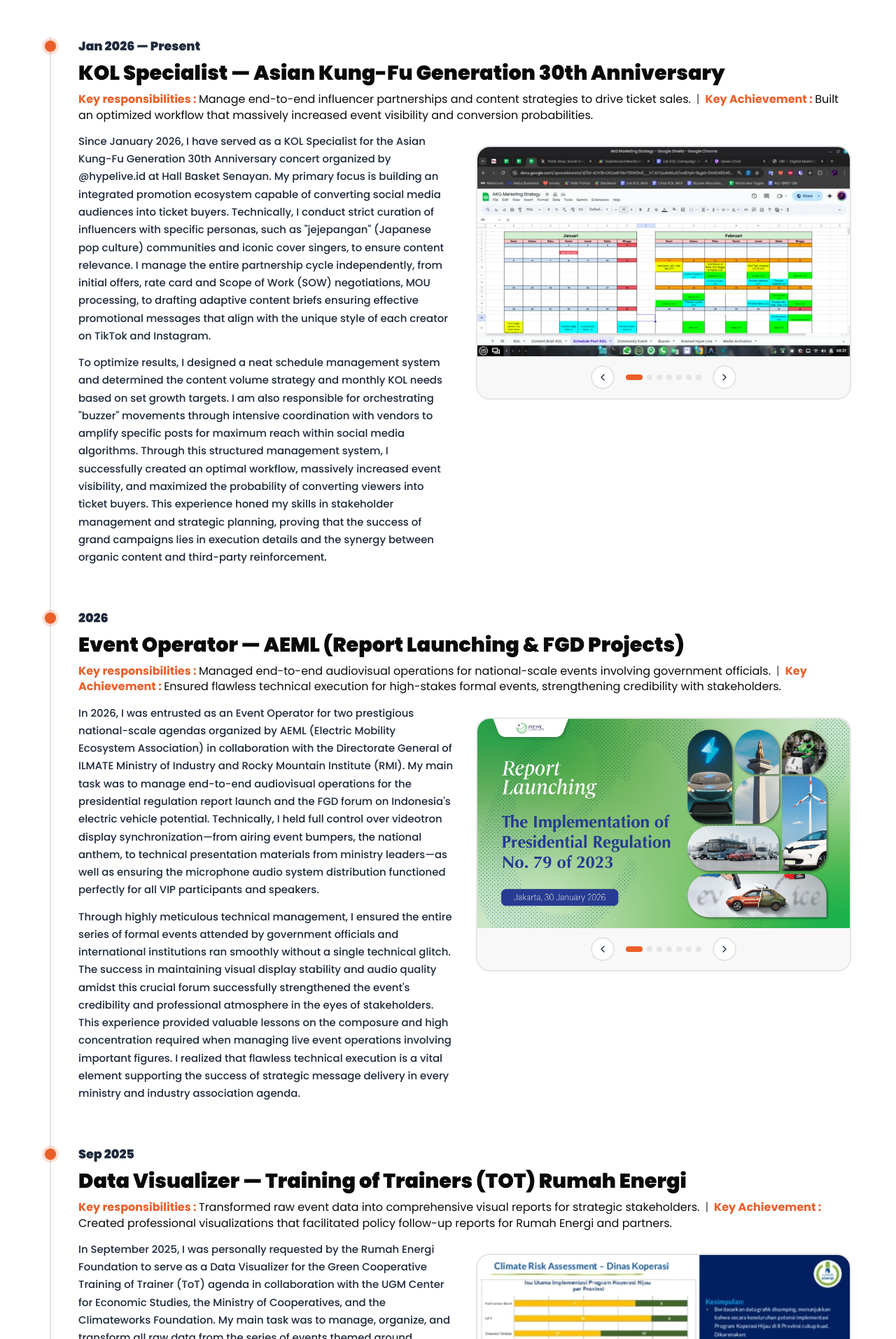
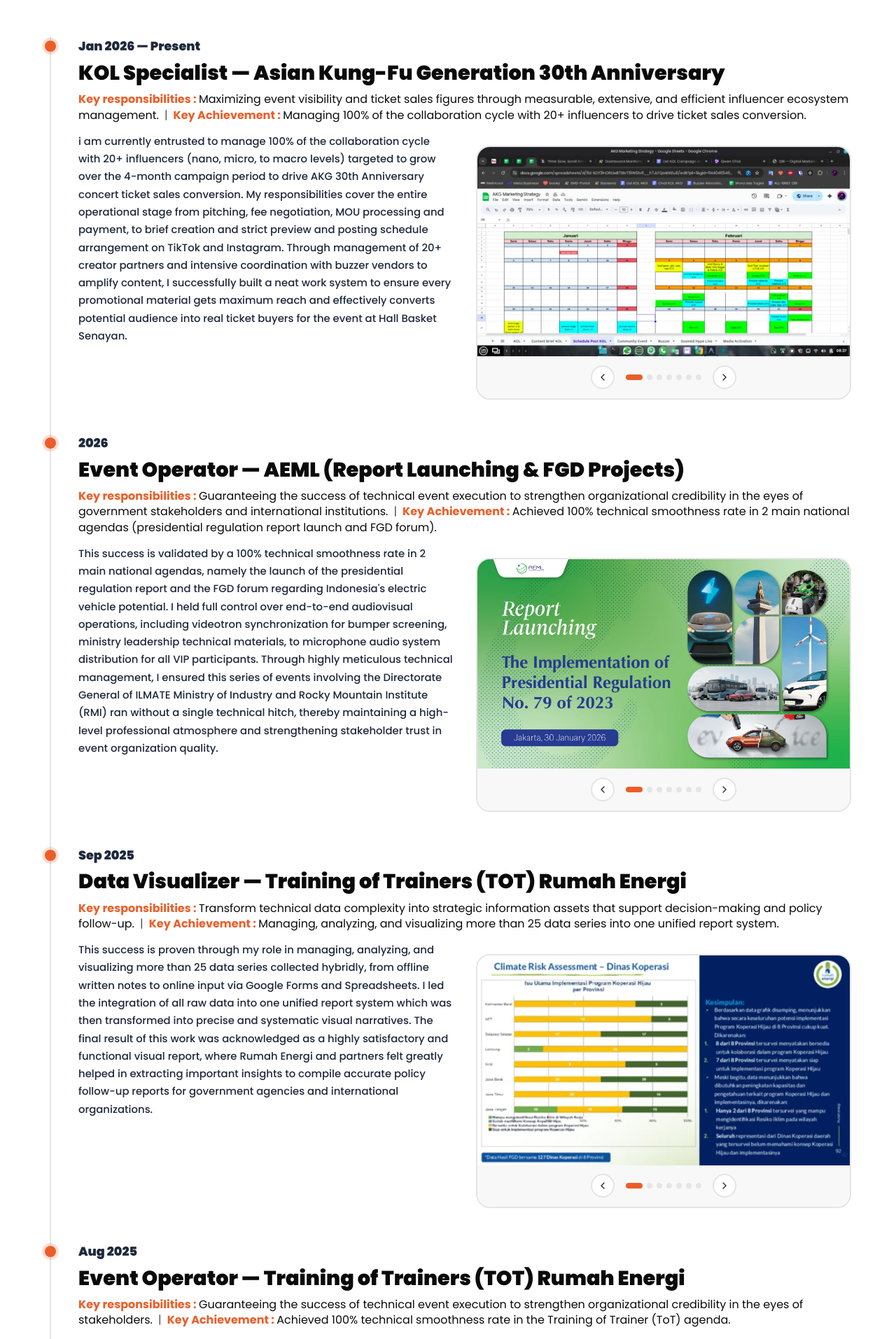
Before and after one commit to Albydabi24/Muhammad-Qolbi-Portfolio, a React (Vite) app: page /about in a window 1280 px wide. Shown: the part 7047-8960 px from the top of the page at 70% size. Built offline with nearby package versions, Linux system fonts and the light colour scheme.

Commit message:
Update Freelance experiences: KOL, AEML, Visualizer, ToT

```diff
--- a/src/data.jsx
+++ b/src/data.jsx
@@ -179,6 +179,18 @@
         ]
     },
     {
+        id: 'tot',
+        images: [
+            '/photos/TOT/ToT-1.webp',
+            '/photos/TOT/ToT-2.webp',
+            '/photos/TOT/ToT-3.webp',
+            '/photos/TOT/ToT-4.webp',
+            '/photos/TOT/ToT-5.webp',
+            '/photos/TOT/ToT-6.webp',
+            '/photos/TOT/ToT-7.webp'
+        ]
+    },
+    {
         id: 'email',
         images: [
             '/photos/EMAIL/Email-1.webp',
--- a/src/locales/en.json
+++ b/src/locales/en.json
@@ -299,31 +299,37 @@
             "kol": {
                 "title": "KOL Specialist — Asian Kung-Fu Generation 30th Anniversary",
                 "period": "Jan 2026 — Present",
-                "key_responsibilities": "Manage end-to-end influencer partnerships and content strategies to drive ticket sales.",
-                "key_achievement": "Built an optimized workflow that massively increased event visibility and conversion probabilities.",
+                "key_responsibilities": "Maximizing event visibility and ticket sales figures through measurable, extensive, and efficient influencer ecosystem management.",
+                "key_achievement": "Managing 100% of the collaboration cycle with 20+ influencers to drive ticket sales conversion.",
                 "desc": [
-                    "Since January 2026, I have served as a KOL Specialist for the Asian Kung-Fu Generation 30th Anniversary concert organized by @hypelive.id at Hall Basket Senayan. My primary focus is building an integrated promotion ecosystem capable of converting social media audiences into ticket buyers. Technically, I conduct strict curation of influencers with specific personas, such as \"jejepangan\" (Japanese pop culture) communities and iconic cover singers, to ensure content relevance. I manage the entire partnership cycle independently, from initial offers, rate card and Scope of Work (SOW) negotiations, MOU processing, to drafting adaptive content briefs ensuring effective promotional messages that align with the unique style of each creator on TikTok and Instagram.",
-                    "To optimize results, I designed a neat schedule management system and determined the content volume strategy and monthly KOL needs based on set growth targets. I am also responsible for orchestrating \"buzzer\" movements through intensive coordination with vendors to amplify specific posts for maximum reach within social media algorithms. Through this structured management system, I successfully created an optimal workflow, massively increased event visibility, and maximized the probability of converting viewers into ticket buyers. This experience honed my skills in stakeholder management and strategic planning, proving that the success of grand campaigns lies in execution details and the synergy between organic content and third-party reinforcement."
+                    "i am currently entrusted to manage 100% of the collaboration cycle with 20+ influencers (nano, micro, to macro levels) targeted to grow over the 4-month campaign period to drive AKG 30th Anniversary concert ticket sales conversion. My responsibilities cover the entire operational stage from pitching, fee negotiation, MOU processing and payment, to brief creation and strict preview and posting schedule arrangement on TikTok and Instagram. Through management of 20+ creator partners and intensive coordination with buzzer vendors to amplify content, I successfully built a neat work system to ensure every promotional material gets maximum reach and effectively converts potential audience into real ticket buyers for the event at Hall Basket Senayan."
                 ]
             },
             "aeml": {
                 "title": "Event Operator — AEML (Report Launching & FGD Projects)",
                 "period": "2026",
-                "key_responsibilities": "Managed end-to-end audiovisual operations for national-scale events involving government officials.",
-                "key_achievement": "Ensured flawless technical execution for high-stakes formal events, strengthening credibility with stakeholders.",
+                "key_responsibilities": "Guaranteeing the success of technical event execution to strengthen organizational credibility in the eyes of government stakeholders and international institutions.",
+                "key_achievement": "Achieved 100% technical smoothness rate in 2 main national agendas (presidential regulation report launch and FGD forum).",
                 "desc": [
-                    "In 2026, I was entrusted as an Event Operator for two prestigious national-scale agendas organized by AEML (Electric Mobility Ecosystem Association) in collaboration with the Directorate General of ILMATE Ministry of Industry and Rocky Mountain Institute (RMI). My main task was to manage end-to-end audiovisual operations for the presidential regulation report launch and the FGD forum on Indonesia's electric vehicle potential. Technically, I held full control over videotron display synchronization—from airing event bumpers, the national anthem, to technical presentation materials from ministry leaders—as well as ensuring the microphone audio system distribution functioned perfectly for all VIP participants and speakers.",
-                    "Through highly meticulous technical management, I ensured the entire series of formal events attended by government officials and international institutions ran smoothly without a single technical glitch. The success in maintaining visual display stability and audio quality amidst this crucial forum successfully strengthened the event's credibility and professional atmosphere in the eyes of stakeholders. This experience provided valuable lessons on the composure and high concentration required when managing live event operations involving important figures. I realized that flawless technical execution is a vital element supporting the success of strategic message delivery in every ministry and industry association agenda."
+                    "This success is validated by a 100% technical smoothness rate in 2 main national agendas, namely the launch of the presidential regulation report and the FGD forum regarding Indonesia's electric vehicle potential. I held full control over end-to-end audiovisual operations, including videotron synchronization for bumper screening, ministry leadership technical materials, to microphone audio system distribution for all VIP participants. Through highly meticulous technical management, I ensured this series of events involving the Directorate General of ILMATE Ministry of Industry and Rocky Mountain Institute (RMI) ran without a single technical hitch, thereby maintaining a high-level professional atmosphere and strengthening stakeholder trust in event organization quality."
                 ]
             },
             "visualizer": {
                 "title": "Data Visualizer — Training of Trainers (TOT) Rumah Energi",
                 "period": "Sep 2025",
-                "key_responsibilities": "Transformed raw event data into comprehensive visual reports for strategic stakeholders.",
-                "key_achievement": "Created professional visualizations that facilitated policy follow-up reports for Rumah Energi and partners.",
+                "key_responsibilities": "Transform technical data complexity into strategic information assets that support decision-making and policy follow-up.",
+                "key_achievement": "Managing, analyzing, and visualizing more than 25 data series into one unified report system.",
                 "desc": [
-                    "In September 2025, I was personally requested by the Rumah Energi Foundation to serve as a Data Visualizer for the Green Cooperative Training of Trainer (ToT) agenda in collaboration with the UGM Center for Economic Studies, the Ministry of Cooperatives, and the Climateworks Foundation. My main task was to manage, organize, and transform all raw data from the series of events themed around strengthening the role of the Cooperative Office in ESG governance and climate-resilient business transformation. Technically, I led the integration of data collected from both offline and online event implementation to unify it into a coherent report system. I designed precise data visualizations so that every essence of the high-volume raw data could be presented systematically and easily understood by strategic audiences.",
-                    "The final result of this work was a comprehensive visual report capable of displaying crucial points and key findings from the ToT implementation clearly and professionally. The visualizations I created successfully facilitated Rumah Energi and partners in extracting important insights for policy follow-up reports. This experience sharpened my analytical skills in processing hybrid data and strengthened my ability to actuate accurate visual narratives for the needs of international organizations and governments. I learned that the role of a data visualizer is vital as a bridge simplifying technical data complexity into information assets that support strategic decision-making."
+                    "This success is proven through my role in managing, analyzing, and visualizing more than 25 data series collected hybridly, from offline written notes to online input via Google Forms and Spreadsheets. I led the integration of all raw data into one unified report system which was then transformed into precise and systematic visual narratives. The final result of this work was acknowledged as a highly satisfactory and functional visual report, where Rumah Energi and partners felt greatly helped in extracting important insights to compile accurate policy follow-up reports for government agencies and international organizations."
+                ]
+            },
+            "tot": {
+                "title": "Event Operator — Training of Trainers (TOT) Rumah Energi",
+                "period": "Aug 2025",
+                "key_responsibilities": "Guaranteeing the success of technical event execution to strengthen organizational credibility in the eyes of stakeholders.",
+                "key_achievement": "Achieved 100% technical smoothness rate in the Training of Trainer (ToT) agenda.",
+                "desc": [
+                    "This success is validated by a 100% technical smoothness rate in the Training of Trainer (ToT) agenda. I held full control over end-to-end audiovisual operations, covering videotron synchronization, technical materials, to microphone audio system distribution. Through highly meticulous technical management, I ensured this series of events organized by Rumah Energi ran without a single technical hitch, thereby maintaining a high-level professional atmosphere and strengthening stakeholder trust in event organization quality."
                 ]
             },
             "email": {
--- a/src/locales/id.json
+++ b/src/locales/id.json
@@ -299,31 +299,37 @@
             "kol": {
                 "title": "Spesialis KOL — 30th Anniversary Asian Kung-Fu Generation",
                 "period": "Jan 2026 — Sekarang",
-                "key_responsibilities": "Mengelola kemitraan influencer end-to-end dan strategi konten untuk mendorong penjualan tiket.",
-                "key_achievement": "Membangun alur kerja optimal yang secara masif meningkatkan visibilitas acara dan probabilitas konversi.",
+                "key_responsibilities": "Memaksimalkan visibilitas acara dan angka penjualan tiket melalui manajemen ekosistem influencer yang terukur, luas, dan efisien.",
+                "key_achievement": "Mengelola 100% siklus kerja sama dengan 20+ influencer untuk mendorong konversi penjualan tiket.",
                 "desc": [
-                    "Sejak Januari 2026, saya menjabat sebagai Spesialis KOL untuk konser Peringatan 30 Tahun Asian Kung-Fu Generation yang diselenggarakan oleh @hypelive.id di Hall Basket Senayan. Fokus utama saya adalah membangun ekosistem promosi terintegrasi yang mampu mengonversi audiens media sosial menjadi pembeli tiket. Secara teknis, saya melakukan kurasi ketat terhadap influencer dengan persona spesifik, seperti komunitas \"jejepangan\" dan penyanyi cover ikonik, untuk memastikan relevansi konten. Saya mengelola seluruh siklus kemitraan secara mandiri, mulai dari penawaran awal, negosiasi rate card dan Lingkup Kerja (SOW), pemrosesan MOU, hingga penyusunan brief konten adaptif yang memastikan pesan promosi efektif yang selaras dengan gaya unik setiap kreator di TikTok dan Instagram.",
-                    "Untuk mengoptimalkan hasil, saya merancang sistem manajemen jadwal yang rapi dan menentukan strategi volume konten serta kebutuhan KOL bulanan berdasarkan target pertumbuhan yang ditetapkan. Saya juga bertanggung jawab mengatur pergerakan \"buzzer\" melalui koordinasi intensif dengan vendor untuk memperkuat postingan tertentu agar jangkauan maksimal dalam algoritma media sosial. Melalui sistem manajemen terstruktur ini, saya berhasil menciptakan alur kerja yang optimal, meningkatkan visibilitas acara secara masif, dan memaksimalkan probabilitas konversi penonton menjadi pembeli tiket. Pengalaman ini mengasah keterampilan saya dalam manajemen pemangku kepentingan dan perencanaan strategis, membuktikan bahwa keberhasilan kampanye besar terletak pada detail eksekusi dan sinergi antara konten organik dan penguatan pihak ketiga."
+                    "Saat ini saya dipercaya mengelola 100% siklus kerja sama dengan 20+ influencer (level nano, micro, hingga macro) yang ditargetkan terus bertambah selama 4 bulan masa kampanye untuk mendorong konversi penjualan tiket konser AKG 30th Anniversary. Tanggung jawab saya mencakup seluruh tahapan operasional mulai dari pitching, negosiasi biaya, pengurusan MOU dan pembayaran, hingga pembuatan brief materi serta pengaturan jadwal preview dan posting yang ketat di TikTok dan Instagram. Melalui manajemen 20+ mitra kreator dan koordinasi intensif dengan vendor buzzer untuk mengamplifikasi konten, saya berhasil membangun sistem kerja yang rapi untuk memastikan setiap materi promosi mendapatkan jangkauan maksimal dan secara efektif mengubah potensi audiens menjadi pembeli tiket yang nyata untuk acara di Hall Basket Senayan."
                 ]
             },
             "aeml": {
                 "title": "Operator Acara — AEML (Launching Laporan & Proyek FGD)",
                 "period": "2026",
-                "key_responsibilities": "Mengelola operasi audiovisual end-to-end untuk acara berskala nasional yang melibatkan pejabat pemerintah.",
-                "key_achievement": "Menjamin eksekusi teknis tanpa cela untuk acara formal berisiko tinggi, memperkuat kredibilitas dengan pemangku kepentingan.",
+                "key_responsibilities": "Menjamin keberhasilan eksekusi teknis acara berskala nasional untuk memperkuat kredibilitas organisasi di mata pemangku kepentingan pemerintahan dan lembaga internasional.",
+                "key_achievement": "Mencapai 100% tingkat kelancaran teknis pada 2 agenda nasional utama (peluncuran laporan regulasi presiden dan forum FGD).",
                 "desc": [
-                    "Pada tahun 2026, saya dipercaya sebagai Operator Acara untuk dua agenda bergengsi berskala nasional yang diselenggarakan oleh AEML (Asosiasi Ekosistem Mobilitas Listrik) bekerja sama dengan Direktorat Jenderal ILMATE Kementerian Perindustrian dan Rocky Mountain Institute (RMI). Tugas utama saya adalah mengelola operasi audiovisual dari hulu ke hilir untuk peluncuran laporan peraturan presiden dan forum FGD tentang potensi kendaraan listrik Indonesia. Secara teknis, saya memegang kendali penuh atas sinkronisasi tampilan videotron—mulai dari penayangan bumper acara, lagu kebangsaan, hingga materi presentasi teknis dari pimpinan kementerian—serta memastikan distribusi sistem audio mikrofon berfungsi sempurna bagi semua peserta VIP dan pembicara.",
-                    "Melalui manajemen teknis yang sangat teliti, saya memastikan seluruh rangkaian acara formal yang dihadiri pejabat pemerintah dan lembaga internasional berjalan lancar tanpa satu pun gangguan teknis. Keberhasilan menjaga stabilitas tampilan visual dan kualitas audio di tengah forum krusial ini berhasil memperkuat kredibilitas acara dan suasana profesional di mata para pemangku kepentingan. Pengalaman ini memberikan pelajaran berharga tentang ketenangan dan konsentrasi tinggi yang diperlukan saat mengelola operasi acara langsung yang melibatkan tokoh-tokoh penting. Saya menyadari bahwa eksekusi teknis yang tanpa cela adalah elemen vital yang mendukung keberhasilan penyampaian pesan strategis dalam setiap agenda kementerian dan asosiasi industri."
+                    "Keberhasilan ini divalidasi dengan 100% tingkat kelancaran teknis pada 2 agenda nasional utama, yaitu peluncuran laporan regulasi presiden dan forum FGD mengenai potensi kendaraan listrik Indonesia. Saya memegang kendali penuh atas operasional audiovisual secara end-to-end, mencakup sinkronisasi videotron untuk penayangan bumper, materi teknis pimpinan kementerian, hingga distribusi sistem audio mikrofon bagi seluruh partisipan VIP. Melalui manajemen teknis yang sangat teliti, saya memastikan rangkaian acara yang melibatkan jajaran Direktorat Jenderal ILMATE Kementerian Perindustrian dan Rocky Mountain Institute (RMI) ini berjalan tanpa kendala teknis sedikit pun, sehingga mampu menjaga suasana profesionalitas tingkat tinggi dan memperkuat kepercayaan para pemangku kepentingan terhadap kualitas penyelenggaraan acara."
                 ]
             },
             "visualizer": {
                 "title": "Visualisator Data — Training of Trainers (TOT) Rumah Energi",
                 "period": "Sep 2025",
-                "key_responsibilities": "Mentransformasi data acara mentah menjadi laporan visual komprehensif untuk pemangku kepentingan strategis.",
-                "key_achievement": "Membuat visualisasi profesional yang memfasilitasi laporan tindak lanjut kebijakan bagi Rumah Energi dan mitra.",
+                "key_responsibilities": "Transformasi kompleksitas data teknis menjadi aset informasi strategis yang mendukung pengambilan keputusan dan tindak lanjut kebijakan.",
+                "key_achievement": "Mengelola, menganalisis, dan memvisualisasikan lebih dari 25 rangkaian data menjadi satu sistem laporan terpadu.",
                 "desc": [
-                    "Pada September 2025, saya diminta secara pribadi oleh Yayasan Rumah Energi untuk bertugas sebagai Visualisator Data untuk agenda Training of Trainer (ToT) Koperasi Hijau yang bekerja sama dengan Pusat Studi Ekonomi UGM, Kementerian Koperasi, dan Climateworks Foundation. Tugas utama saya adalah mengelola, mengatur, dan mentransformasi semua data mentah dari rangkaian acara bertema penguatan peran Dinas Koperasi dalam tata kelola ESG dan transformasi bisnis tangguh iklim. Secara teknis, saya memimpin integrasi data yang dikumpulkan dari pelaksanaan acara baik offline maupun online untuk menyatukannya menjadi sistem laporan yang koheren. Saya merancang visualisasi data yang presisi agar setiap esensi dari data mentah bervolume tinggi dapat disajikan secara sistematis dan mudah dipahami oleh audiens strategis.",
-                    "Hasil akhir dari pekerjaan ini adalah laporan visual komprehensif yang mampu menampilkan poin-poin krusial dan temuan utama dari pelaksanaan ToT secara jelas dan profesional. Visualisasi yang saya buat berhasil memfasilitasi Rumah Energi dan mitra dalam mengekstrak wawasan penting untuk laporan tindak lanjut kebijakan. Pengalaman ini mempertajam keterampilan analitis saya dalam memproses data hibrida dan memperkuat kemampuan saya untuk mengaktualisasikan narasi visual yang akurat bagi kebutuhan organisasi internasional dan pemerintah. Saya belajar bahwa peran seorang visualisator data sangat vital sebagai jembatan yang menyederhanakan kompleksitas data teknis menjadi aset informasi yang mendukung pengambilan keputusan strategis."
+                    "Keberhasilan ini dibuktikan melalui peran saya dalam mengelola, menganalisis, dan memvisualisasikan lebih dari 25 rangkaian data yang dikumpulkan secara hybrid, mulai dari catatan tertulis offline hingga input online melalui Google Forms dan Spreadsheets. Saya memimpin integrasi seluruh data mentah tersebut ke dalam satu sistem laporan terpadu yang kemudian ditransformasikan menjadi narasi visual yang presisi dan sistematis. Hasil akhir pengerjaan ini diakui sebagai laporan visual yang sangat memuaskan dan fungsional, di mana pihak Rumah Energi serta para mitra merasa sangat terbantu dalam mengekstraksi wawasan penting guna menyusun laporan tindak lanjut kebijakan yang akurat bagi instansi pemerintah dan organisasi internasional."
+                ]
+            },
+            "tot": {
+                "title": "Operator Acara — Training of Trainers (TOT) Rumah Energi",
+                "period": "Agu 2025",
+                "key_responsibilities": "Menjamin keberhasilan eksekusi teknis acara untuk memperkuat kredibilitas organisasi di mata pemangku kepentingan.",
+                "key_achievement": "Mencapai 100% tingkat kelancaran teknis pada agenda Training of Trainer (ToT).",
+                "desc": [
+                    "Keberhasilan ini divalidasi dengan 100% tingkat kelancaran teknis pada agenda Training of Trainer (ToT). Saya memegang kendali penuh atas operasional audiovisual secara end-to-end, mencakup sinkronisasi videotron, materi teknis, hingga distribusi sistem audio mikrofon. Melalui manajemen teknis yang sangat teliti, saya memastikan rangkaian acara yang diselenggarakan oleh Rumah Energi ini berjalan tanpa kendala teknis sedikit pun, sehingga mampu menjaga suasana profesionalitas tingkat tinggi dan memperkuat kepercayaan para pemangku kepentingan terhadap kualitas penyelenggaraan acara."
                 ]
             },
             "email": {
```
Also changed, not shown: 1 other file (tests, documents, lock files or other folders).
